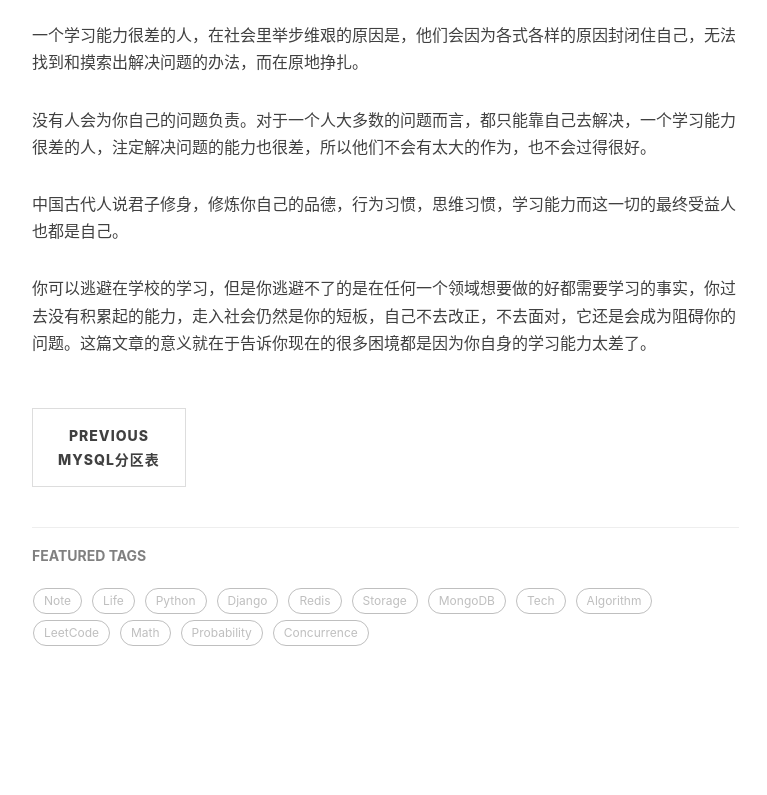
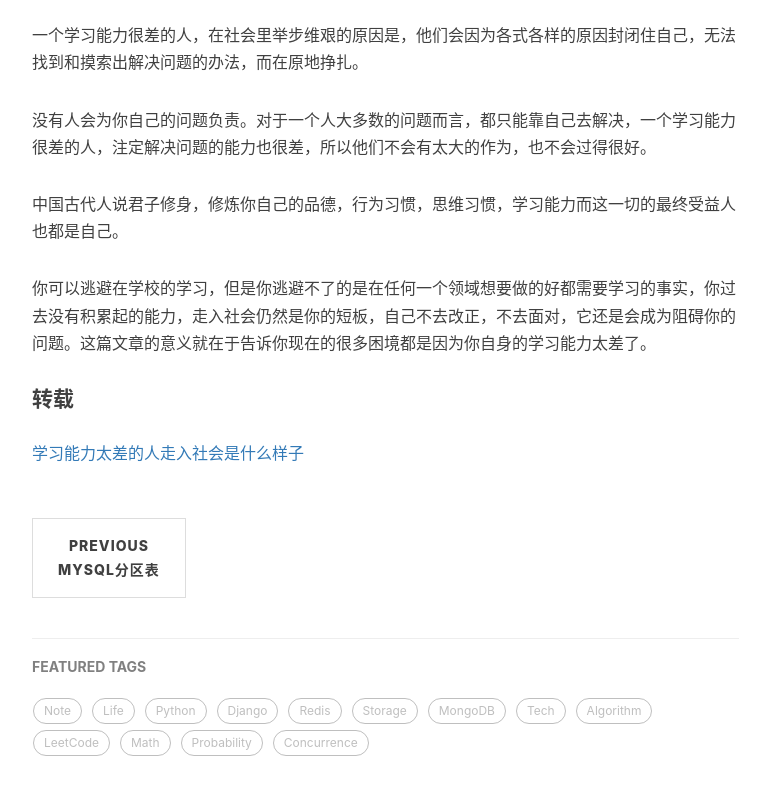
Before and after one commit to Skymemory/Skymemory.github.io, a Jekyll site: the page built from _posts/2020/06/2020-06-28-learning-bad.md, in a window 1280 px wide and 900 px high, scrolled down 2684 px. Shown: the top 795 px of the window, without its empty margins (233-1000 px from the left). Built offline with Jekyll 4.4.1, drawn with Linux system fonts in a browser that asks for light colours; nearby versions of some CDN libraries; comment, search, counter and statistics services are not loaded.

Commit message:
添加转载url.

```diff
--- a/_posts/2020/06/2020-06-28-learning-bad.md
+++ b/_posts/2020/06/2020-06-28-learning-bad.md
@@ -65,3 +65,7 @@ tags: 生活
 中国古代人说君子修身，修炼你自己的品德，行为习惯，思维习惯，学习能力而这一切的最终受益人也都是自己。
 
 你可以逃避在学校的学习，但是你逃避不了的是在任何一个领域想要做的好都需要学习的事实，你过去没有积累起的能力，走入社会仍然是你的短板，自己不去改正，不去面对，它还是会成为阻碍你的问题。这篇文章的意义就在于告诉你现在的很多困境都是因为你自身的学习能力太差了。
+
+#### 转载
+
+[学习能力太差的人走入社会是什么样子](https://zhuanlan.zhihu.com/p/33498153)
```
